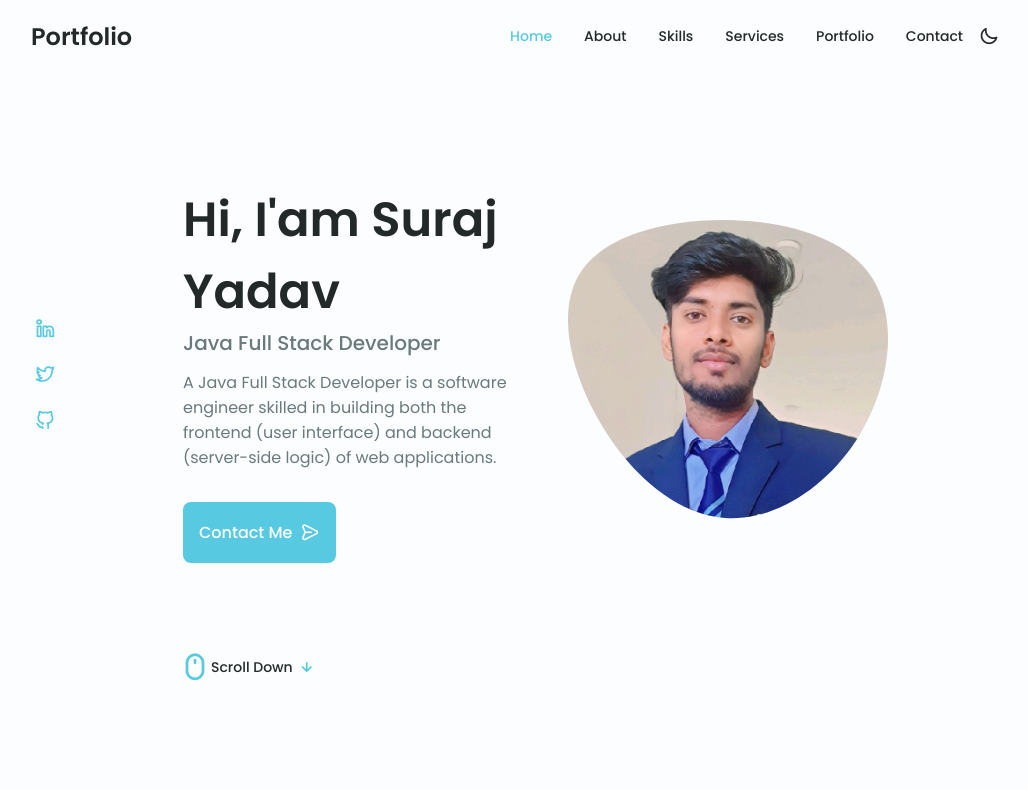
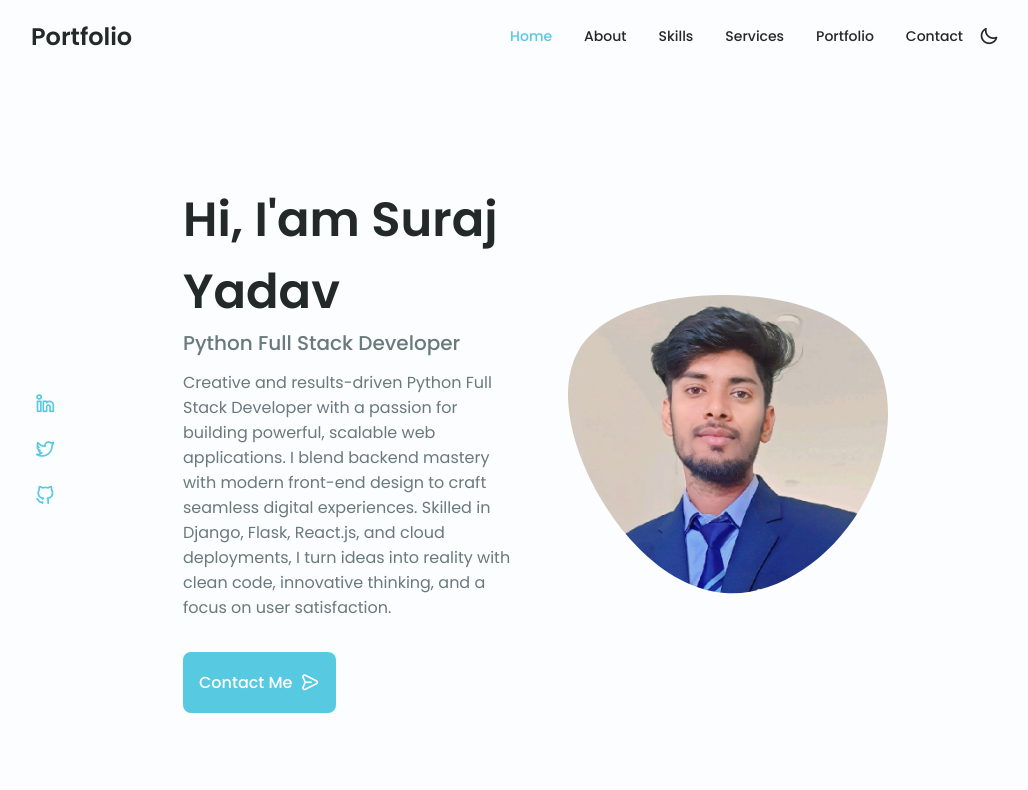
Before and after one commit to suraj19667/Portfolio, a plain HTML site: page index.html in a window 1280 px wide. Shown: the top 790 px of the page, without its empty margins (125-1153 px from the left). Drawn offline with nearby package versions, Linux system fonts and the light colour scheme.

Commit message:
Update index.html

```diff
--- a/index.html
+++ b/index.html
@@ -109,10 +109,8 @@
 
                     <div class="home__data">
                         <h1 class="home__title">Hi, I'am Suraj Yadav</h1>
-                        <h3 class="home__subtitle">Java Full Stack Developer</h3>
-                        <p class="home__description">A Java Full Stack Developer is a software engineer skilled in
-                            building both the frontend (user interface) and backend (server-side logic) of web
-                            applications.</p>
+                        <h3 class="home__subtitle">Python Full Stack Developer</h3>
+                        <p class="home__description">Creative and results-driven Python Full Stack Developer with a passion for building powerful, scalable web applications. I blend backend mastery with modern front-end design to craft seamless digital experiences. Skilled in Django, Flask, React.js, and cloud deployments, I turn ideas into reality with clean code, innovative thinking, and a focus on user satisfaction.</p>
                         <a href="#contact" class="button button--flex home__button">
                             Contact Me<i class="uil uil-message button__icon"></i>
                         </a>
```
